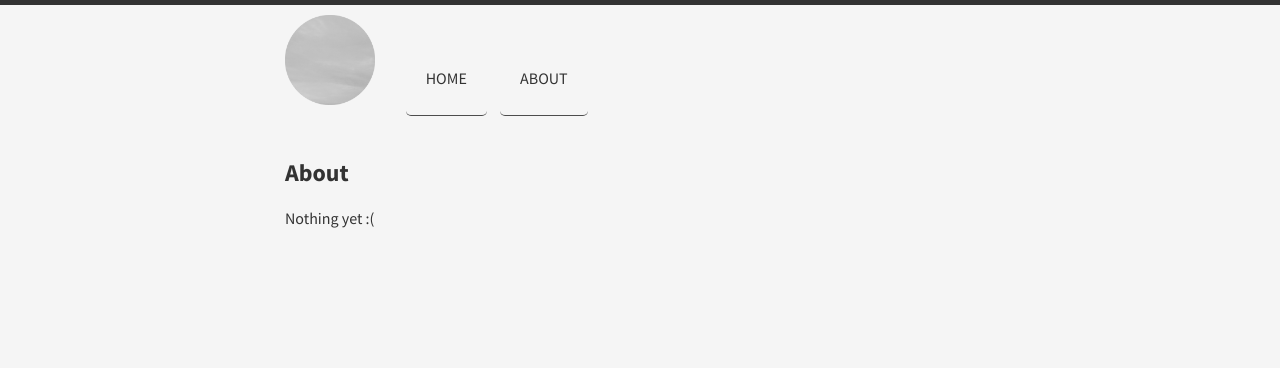
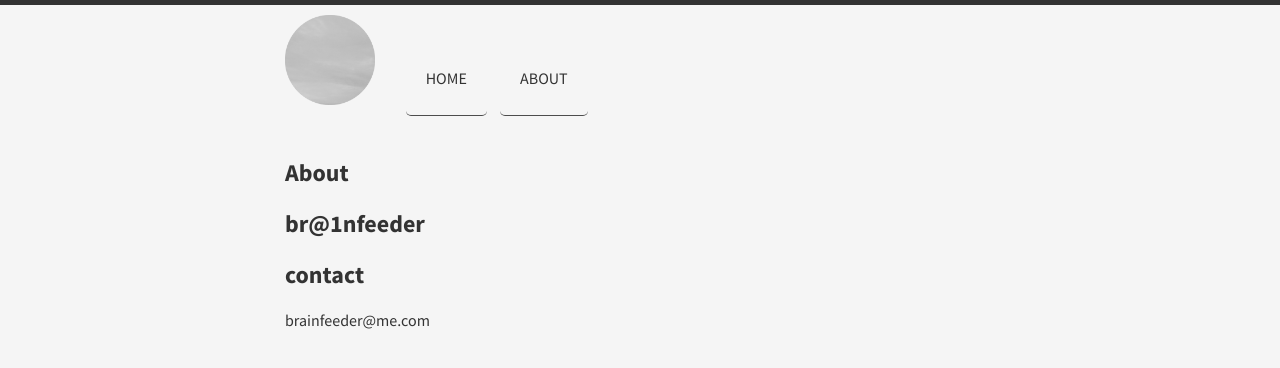
Before and after one commit to brainfeeder-git/brainfeeder-git.github.io, a Jekyll site: the page built from about/index.md, in a window 1280 px wide. Shown: the top 368 px of the page. Built offline with Jekyll 4.4.1, drawn with Linux system fonts in a browser that asks for light colours; nearby versions of some CDN libraries; Markdown is read by kramdown in place of the engine named in the settings.

Commit message:
br@infeeder

```diff
--- a/about/index.md
+++ b/about/index.md
@@ -3,4 +3,7 @@ layout: page
 title: About
 ---
 
-Nothing yet :(
+# br@1nfeeder
+
+## contact
+brainfeeder@me.com
```
